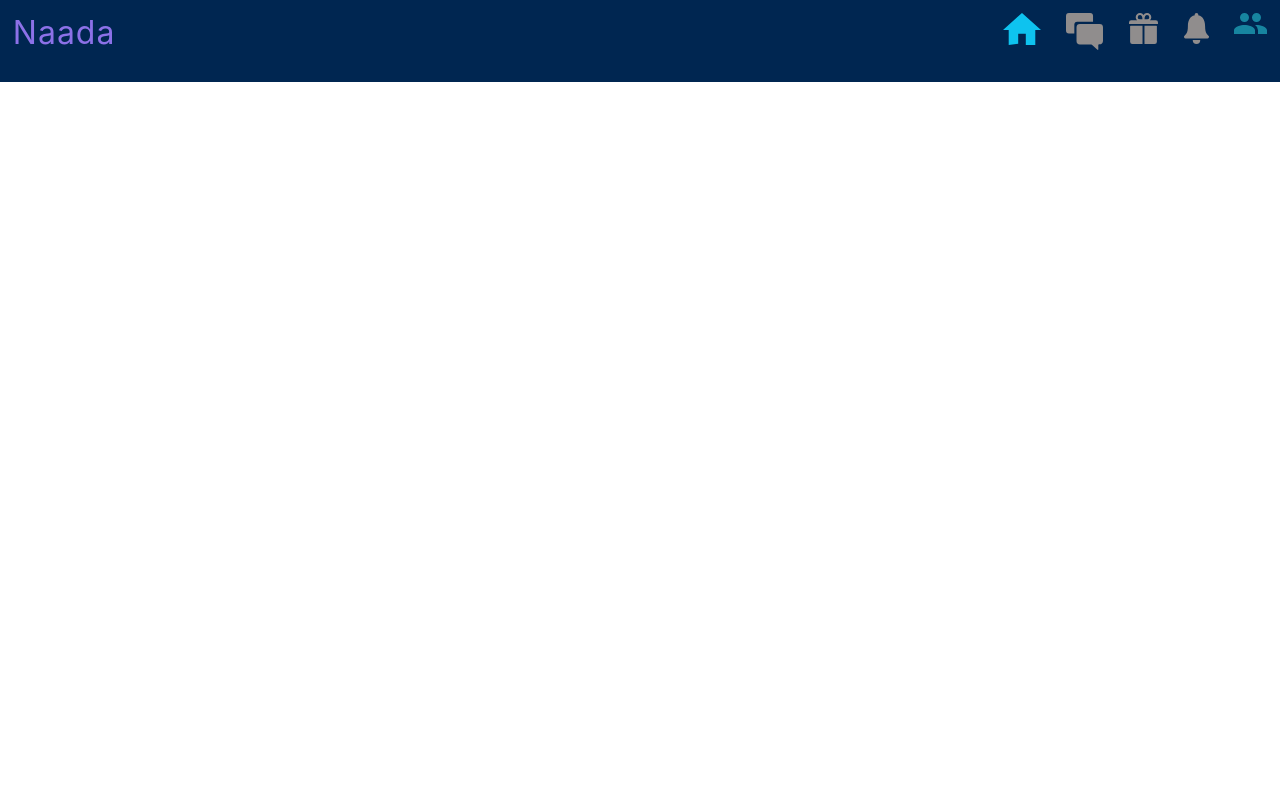
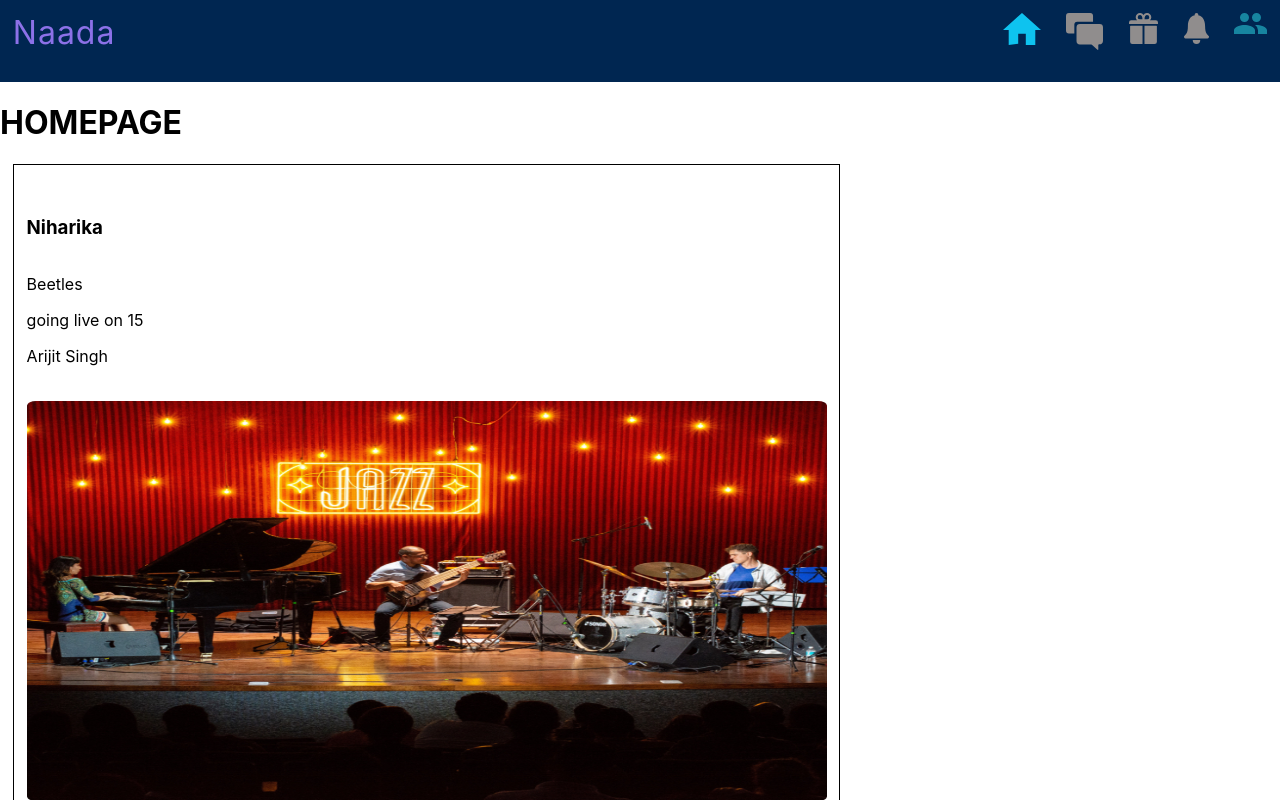
Before and after one commit to abhijeets94/Naada-Desktop, a React (Create React App) app: page / in a window 1280 px wide. Shown: the top 800 px of the page. Built offline with nearby package versions, Linux system fonts and the light colour scheme.

Commit message:
homepage, feed UI

```diff
--- a/src/App.js
+++ b/src/App.js
@@ -1,4 +1,5 @@
 import "./App.css";
+import HomePage from "./pages/homepage/homePage"
 import LoginPage from "./pages/loginpage/loginPage"
 import { BrowserRouter as Router,Route} from "react-router-dom";
 import Navbar from './components/navbar/navbar'
@@ -8,6 +9,8 @@ function App() {
  <Router>
       <Navbar />
       <Route exact path = "/login" component={LoginPage}/>
+      <Route exact path = "/" component={HomePage}/>
+
 
  </Router>
 
--- /dev/null
+++ b/src/components/feedComponent/feed.css
@@ -0,0 +1,10 @@
+.feed-container{
+    display: flex;
+    flex-direction:column;
+    height:fit-content;
+    width: fit-content;
+    margin: 1%;
+    padding: 1%;
+    border: 1px solid black;
+
+}
--- /dev/null
+++ b/src/components/feedComponent/feed.js
@@ -0,0 +1,37 @@
+import React from 'react'
+import './feed.css';
+import bandPic from '../../assets/DesktopIconsJPG/alex-zamora-FU-1.jpg';
+
+
+
+const Feed = (props) => {
+    return (
+        <div className = 'feed-container'>
+            <div className = 'profile-container'>
+                <img></img>
+                <h3>{props.name} </h3>
+            </div>
+            <div className = 'feed-info'>
+                <p className = 'bandName'>
+                    {props.band}
+                </p>
+                <p className= 'livetime'>
+                    going live on 15
+                </p>
+                <p className = 'artistName'>
+                    {props.artist}
+                </p>
+            </div>
+            <div className = 'feedImage'>
+                <h3> <img
+                        height = '400px'
+                        width = '800px'
+                        src = {bandPic} alt= 'not available'>
+                    </img>
+                </h3>
+            </div>
+            <p>COMMENT COMPONENT TBM</p>
+        </div>)
+}
+
+export default Feed
--- a/src/pages/homepage/homePage.js
+++ b/src/pages/homepage/homePage.js
@@ -0,0 +1,40 @@
+import React from 'react';
+import Feed from '../../components/feedComponent/feed'
+
+const FeedData = [{
+    name: 'Niharika',
+    band: 'Beetles',
+    artist: 'Arijit Singh'
+},
+{
+    name: 'Bharath',
+    band: 'RamSetu',
+    artist: 'Anuv Jain'
+},
+{
+    name: 'Abhijeet',
+    band: 'Queens',
+    artist: 'Dhinchak Pooja'
+}
+
+]
+
+const HomePage = ()=>{
+    return(
+        <div className = 'homepage-container'>
+            <h1>HOMEPAGE</h1>
+
+            <div className = 'feedContainer'>
+            {
+                FeedData.map((oneFeed) => <Feed
+                name = {oneFeed.name}
+                band = {oneFeed.band}
+                artist = {oneFeed.artist}/>)
+            }
+            </div>
+        </div>
+    )
+
+}
+
+export default HomePage;
--- a/src/pages/homepage/homepage.css
+++ b/src/pages/homepage/homepage.css
@@ -0,0 +1,22 @@
+.hompage-container{
+
+    overflow: hidden;
+}
+::-webkit-scrollbar {
+    width: 10px;
+  }
+
+  /* Track */
+  ::-webkit-scrollbar-track {
+    background: #f1f1f1;
+  }
+
+  /* Handle */
+  ::-webkit-scrollbar-thumb {
+    background: #888;
+  }
+
+  /* Handle on hover */
+  ::-webkit-scrollbar-thumb:hover {
+    background: #555;
+  }
```
Also changed, not shown: 1 other file (tests, documents, lock files or other folders).
